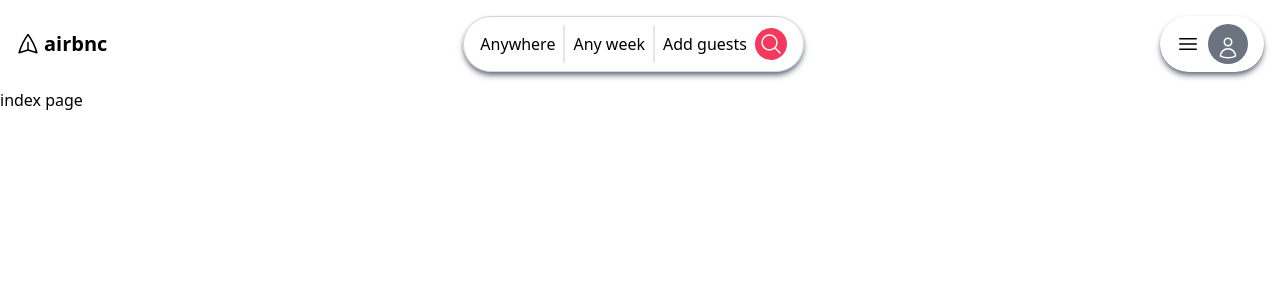
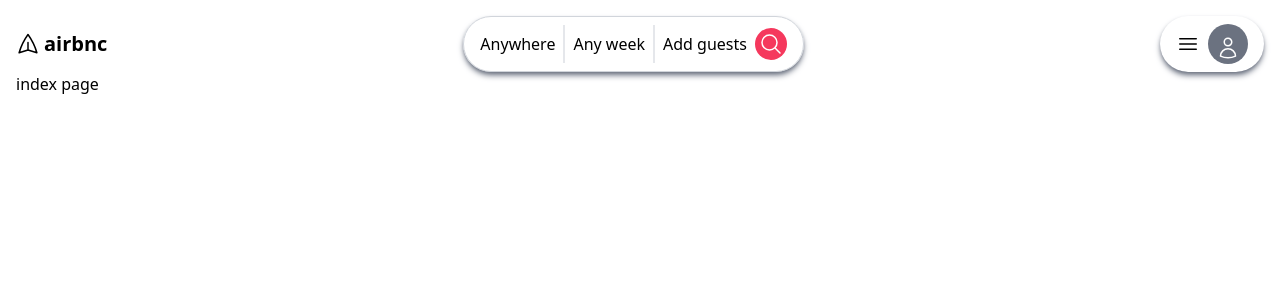
Before and after one commit to Ayuuup/booking-app, a React (Vite) app in the folder client/: page / in a window 1280 px wide. Shown: the top 300 px of the page. Built offline with nearby package versions, Linux system fonts and the light colour scheme.

Commit message:
added paddin to the whole page

```diff
--- a/client/src/Header.jsx
+++ b/client/src/Header.jsx
@@ -5,7 +5,7 @@
 const Header = () => {
   return (
     <div>
-       <header className='p-4 flex justify-between'>
+       <header className=' flex justify-between'>
         <a href="" className='flex items-center gap-1'>
         <svg xmlns="http://www.w3.org/2000/svg" fill="none" viewBox="0 0 24 24" stroke-width="1.5" stroke="currentColor" class="size-6 -rotate-90">
                  <path stroke-linecap="round" stroke-linejoin="round" d="M6 12 3.269 3.125A59.769 59.769 0 0 1 21.485 12 59.768 59.768 0 0 1 3.27 20.875L5.999 12Zm0 0h7.5" />
--- a/client/src/Layout.jsx
+++ b/client/src/Layout.jsx
@@ -4,7 +4,7 @@
 
 const Layout = () => {
   return (
-    <div>
+    <div className='p-4'>
         <Header></Header>
         <Outlet></Outlet>
 
```
